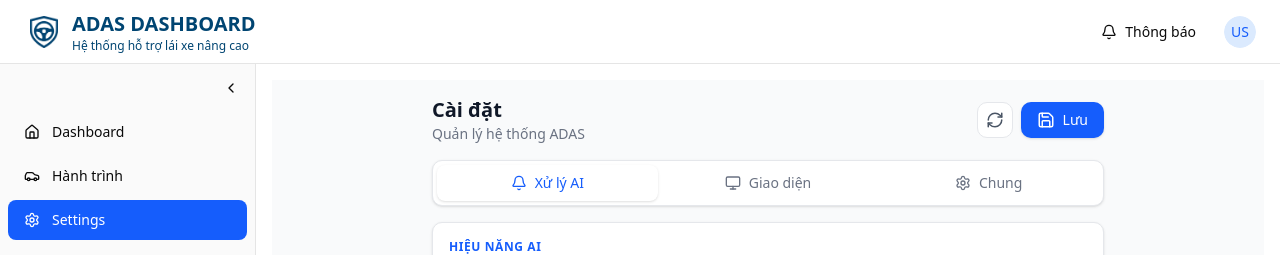
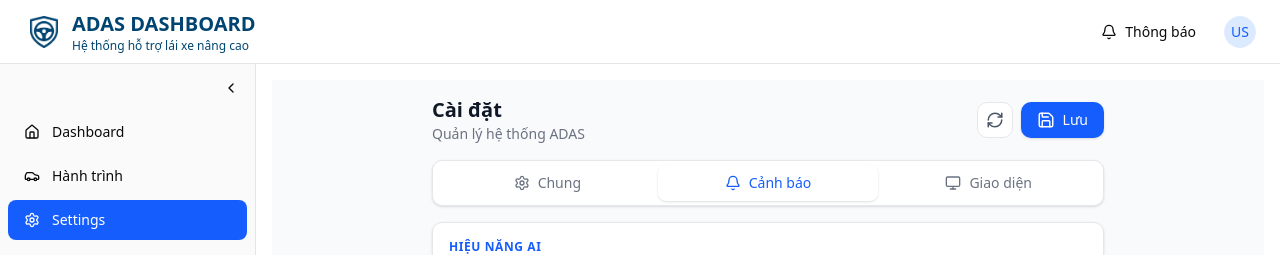
Before and after one commit to Zenok4/ADAS, a Next.js app: page /user/settings in a window 1280 px wide. Shown: the top 255 px of the page. Built offline with nearby package versions, Linux system fonts and the light colour scheme; no server answers.

Commit message:
Update page.tsx

```diff
--- a/src/app/(main)/user/settings/page.tsx
+++ b/src/app/(main)/user/settings/page.tsx
@@ -163,8 +163,14 @@ export default function SettingsPage() {
         {/* Tabs style Shadcn (nhỏ gọn) */}
         <div className="flex p-1 bg-white dark:bg-slate-900 rounded-lg border border-gray-200 dark:border-slate-800 shadow-sm">
           <SettingsTab
+            icon={Settings}
+            label="Chung"
+            isActive={activeTab === "chung"}
+            onClick={() => setActiveTab("chung")}
+          />
+          <SettingsTab
             icon={Bell}
-            label="Xử lý AI"
+            label="Cảnh báo"
             isActive={activeTab === "canhbao"}
             onClick={() => setActiveTab("canhbao")}
           />
@@ -173,12 +179,6 @@ export default function SettingsPage() {
             label="Giao diện"
             isActive={activeTab === "hienthi"}
             onClick={() => setActiveTab("hienthi")}
-          />
-          <SettingsTab
-            icon={Settings}
-            label="Chung"
-            isActive={activeTab === "chung"}
-            onClick={() => setActiveTab("chung")}
           />
         </div>
 
```
